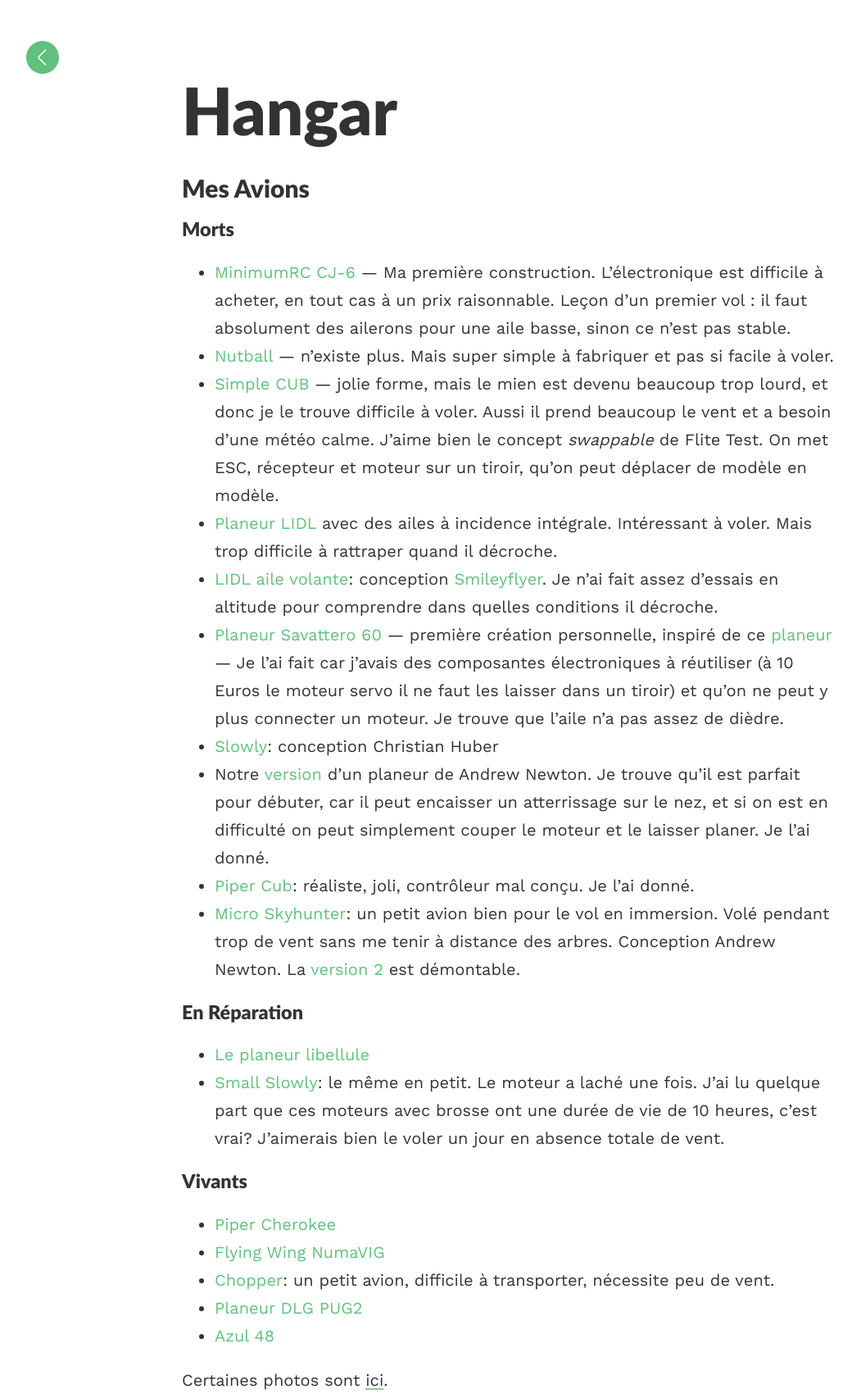
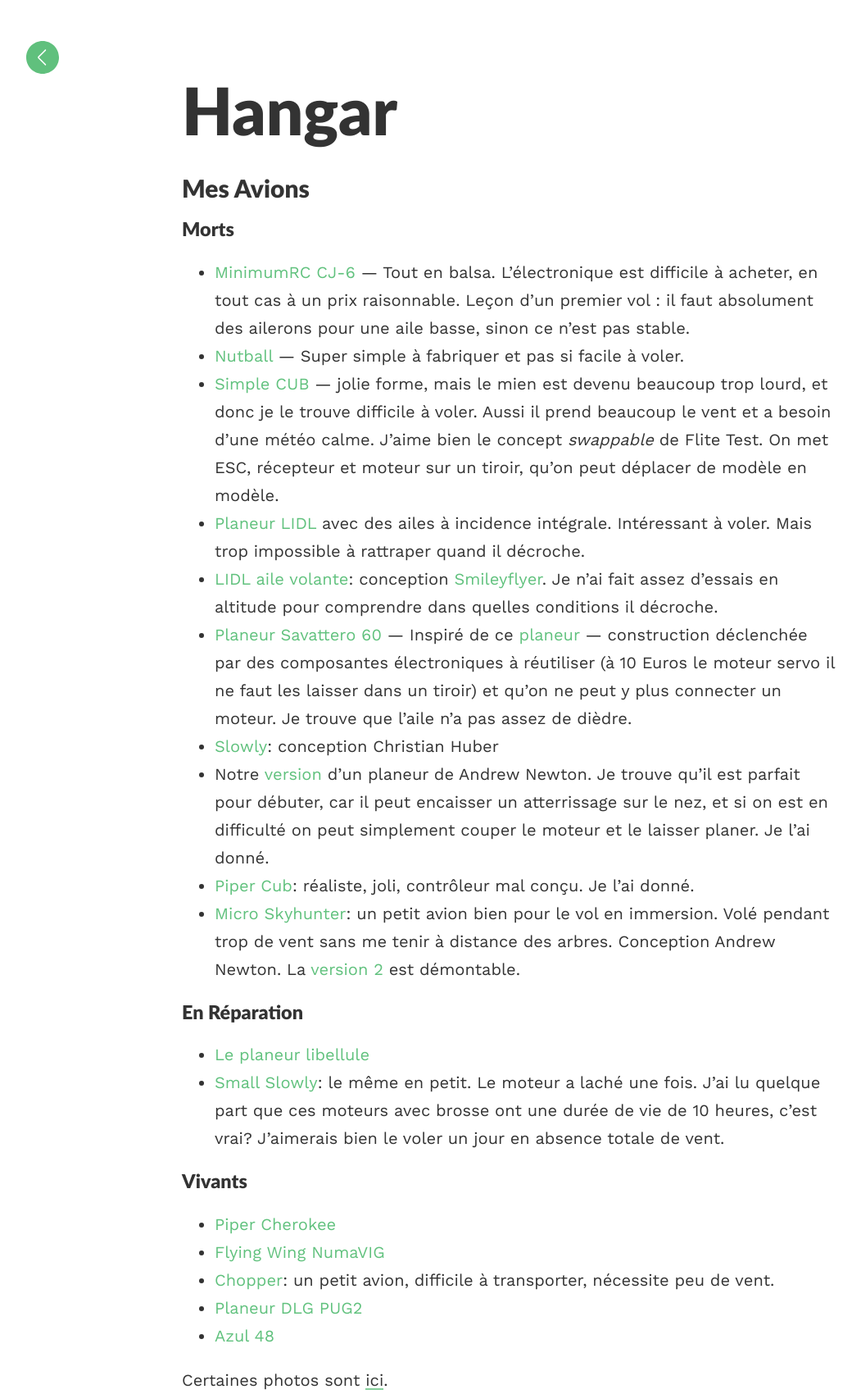
Before and after one commit to xtof-durr/xtof-durr.github.io, a Jekyll site: the page built from rcplane/hangar.md, in a window 1280 px wide. Shown: the whole page at 82% size, without its empty margins (18-1069 px from the left). Built offline with Jekyll 4.4.1, drawn with Linux system fonts in a browser that asks for light colours; our own code applies the rules of GitHub Pages for plain Markdown files.

Commit message:
simplify

```diff
--- a/rcplane/hangar.md
+++ b/rcplane/hangar.md
@@ -7,12 +7,12 @@
 
 ### morts
 
-- [MinimumRC CJ-6](https://fr.aliexpress.com/item/32826439827.html) --- Ma première construction. L'électronique est difficile à acheter, en tout cas à un prix raisonnable.  Leçon d'un premier vol : il faut absolument des ailerons pour une aile basse, sinon ce n'est pas stable.
-- [Nutball](nutball) --- n'existe plus. Mais super simple à fabriquer et pas si facile à voler.
+- [MinimumRC CJ-6](https://fr.aliexpress.com/item/32826439827.html) --- Tout en balsa. L'électronique est difficile à acheter, en tout cas à un prix raisonnable.  Leçon d'un premier vol : il faut absolument des ailerons pour une aile basse, sinon ce n'est pas stable.
+- [Nutball](nutball) --- Super simple à fabriquer et pas si facile à voler.
 - [Simple CUB](https://www.flitetest.com/articles/diy-ft-simple-cub-build) --- jolie forme, mais le mien est devenu beaucoup trop lourd, et donc je le trouve difficile à voler. Aussi il prend beaucoup le vent et a besoin d'une météo calme.  J'aime bien le concept *swappable* de Flite Test. On met ESC, récepteur et moteur sur un tiroir, qu'on peut déplacer de modèle en modèle.
-- [Planeur LIDL](LIDL-pitcherons) avec des ailes à incidence intégrale. Intéressant à voler. Mais trop difficile à rattraper quand il décroche.
+- [Planeur LIDL](LIDL-pitcherons) avec des ailes à incidence intégrale. Intéressant à voler. Mais trop impossible à rattraper quand il décroche.
 - [LIDL aile volante](https://photos.app.goo.gl/ysvFdg6jxGsQ5peB7): conception [Smileyflyer](https://www.youtube.com/watch?v=cc494kIiwVI&t=432s). Je n'ai fait assez d'essais en altitude pour comprendre dans quelles conditions il décroche.
-- [Planeur Savattero 60](https://photos.app.goo.gl/FyKPBxDqGvVzvd3W8) --- première création personnelle, inspiré de ce [planeur](https://www.flitetest.com/articles/cheap-simple-foam-dlg-with-good-performance) --- Je l'ai fait car j'avais des composantes électroniques à réutiliser (à 10 Euros le moteur servo il ne faut les laisser dans un tiroir) et qu'on ne peut y plus connecter un moteur.  Je trouve que l'aile n'a pas assez de dièdre.
+- [Planeur Savattero 60](https://photos.app.goo.gl/FyKPBxDqGvVzvd3W8) --- Inspiré de ce [planeur](https://www.flitetest.com/articles/cheap-simple-foam-dlg-with-good-performance) --- construction déclenchée par des composantes électroniques à réutiliser (à 10 Euros le moteur servo il ne faut les laisser dans un tiroir) et qu'on ne peut y plus connecter un moteur.  Je trouve que l'aile n'a pas assez de dièdre.
 - [Slowly](https://www.rcgroups.com/forums/showthread.php?1686460-Sowly-A-magnificent-Land-and-Lake-Build): conception Christian Huber
 - Notre [version](a_newton_pusher/) d'un planeur de Andrew Newton.  Je trouve qu'il est parfait pour débuter, car il peut encaisser un atterrissage sur le nez, et si on est en difficulté on peut simplement couper le moteur et le laisser planer.  Je l'ai donné.
 - [Piper Cub](g-ncub/): réaliste, joli, contrôleur mal conçu. Je l'ai donné.
```
Also changed, not shown: rcplane/lazy-bee/index.md (added, +21 -0 lines).
